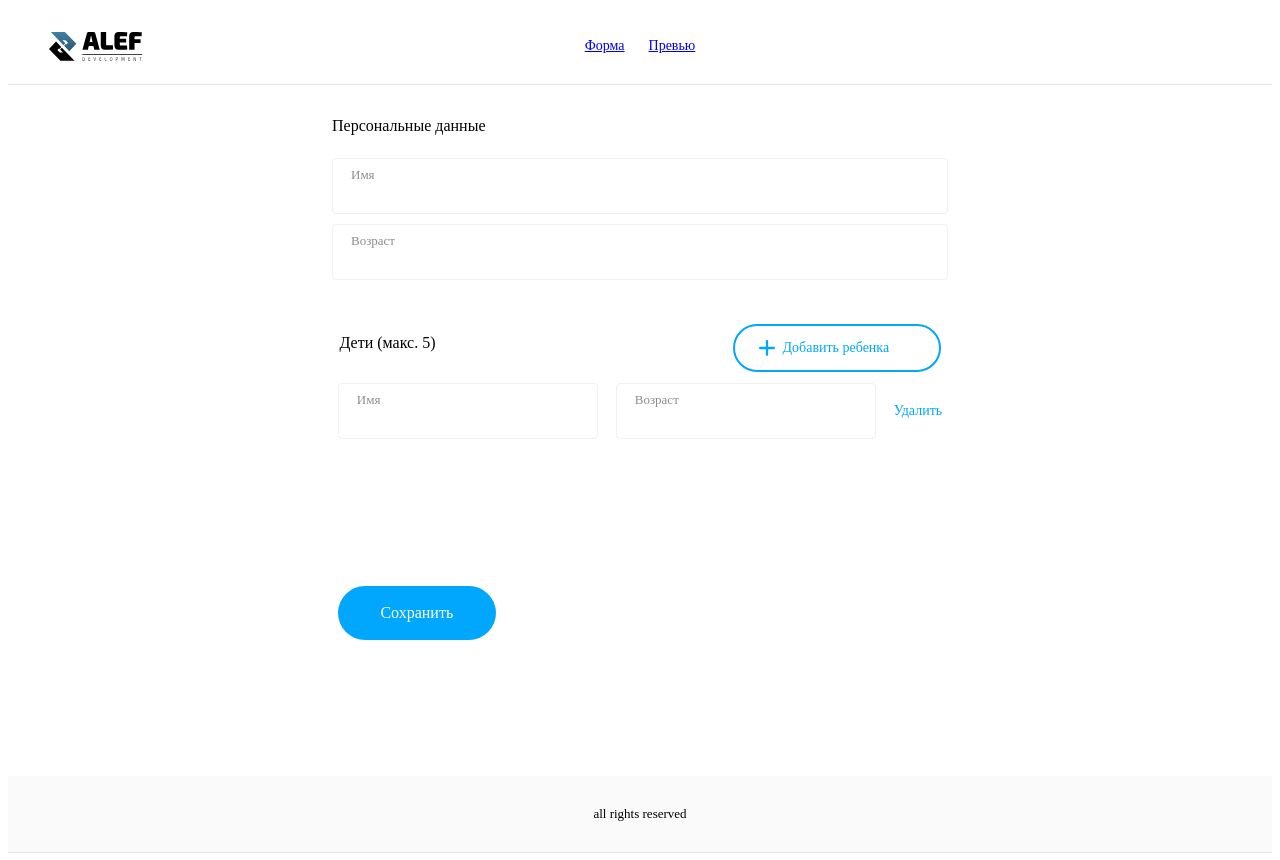
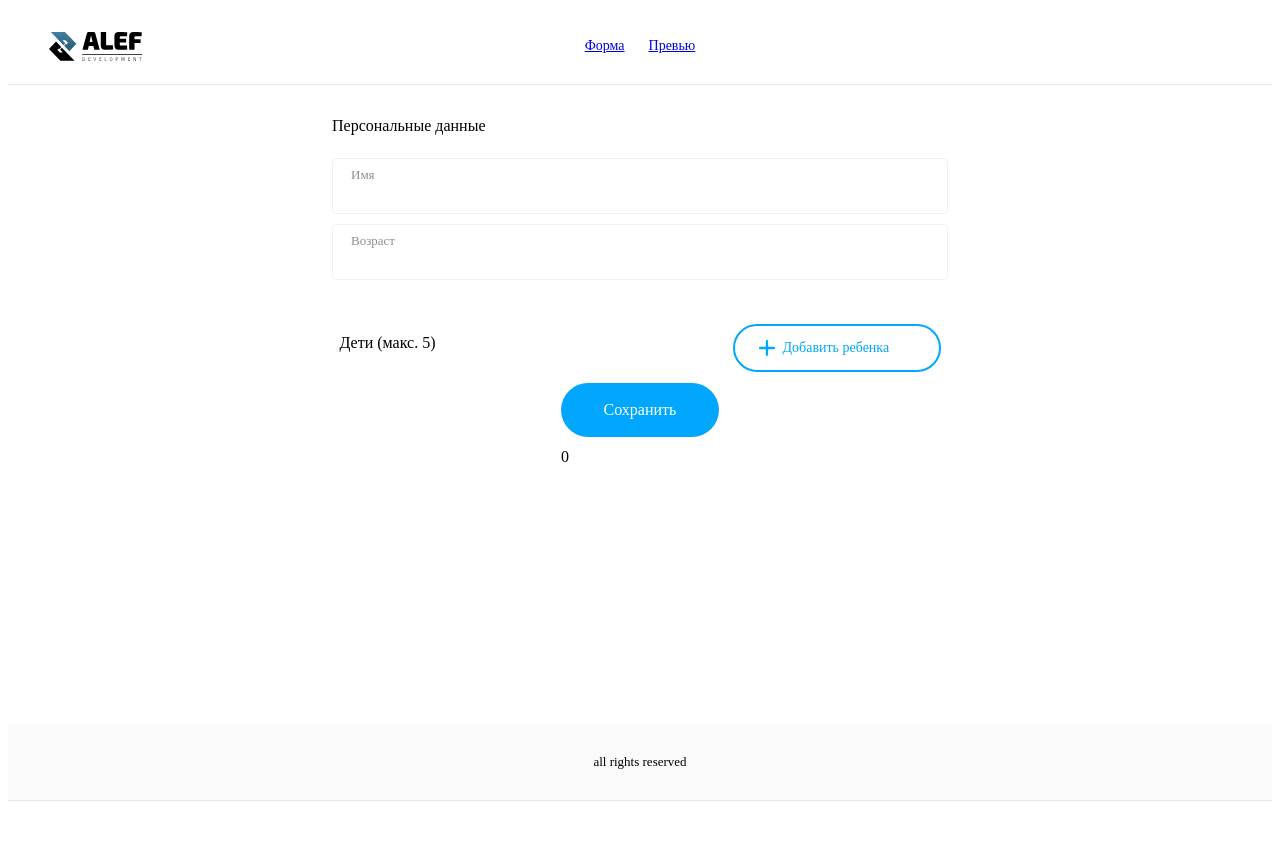
Before and after one commit to DerkachDiana/Alef, a Vue app: page / in a window 1280 px wide. After the commit the page ends 808 px from the top, so only its background shows below. Built offline with nearby package versions, Linux system fonts and the light colour scheme.

Commit message:
add js to AddChild

```diff
--- a/src/App.vue
+++ b/src/App.vue
@@ -1,7 +1,7 @@
 <template>
  <div class="app">
    <HeaderComponent/>
-   <router-view></router-view>
+   <router-view class="content"></router-view>
    <FooterComponent/>
  </div>
 </template>
@@ -13,5 +13,7 @@ export default {
 }
 </script>
 <style>
-
+.content {
+  min-height: 80vh;
+}
 </style>
--- a/src/components/ChildCard.vue
+++ b/src/components/ChildCard.vue
@@ -5,7 +5,7 @@
         <div class="container__form__row">
           <InputComponent input-type="text" input-value="Имя" width="238px"/>
           <InputComponent input-type="text" input-value="Возраст" width="238px"/>
-          <DeleteButtonComponent/>
+          <DeleteButtonComponent @click="deleteChild"/>
         </div>
       </div>
     </div>
@@ -17,7 +17,12 @@ import InputComponent from './InputComponent'
 import DeleteButtonComponent from './DeleteButtonComponent'
 export default {
   name: 'ChildCard',
-  components: { DeleteButtonComponent, InputComponent }
+  components: { DeleteButtonComponent, InputComponent },
+  methods: {
+    deleteChild () {
+
+    }
+  }
 }
 </script>
 
--- a/src/views/FormPage.vue
+++ b/src/views/FormPage.vue
@@ -9,11 +9,14 @@
       <div class="content-constraint__childCard">
         <div class="content-constraint__childCard__row">
           <TitleComponent title="Дети (макс. 5)"/>
-          <AddButtonComponent text="Добавить ребенка"/>
+          <AddButtonComponent @click="addChild" text="Добавить ребенка"/>
         </div>
         <div class="content-constraint__childCard__childCard-SaveButton">
-          <ChildCard/>
+          <div v-for="child in children" :key="child">
+            <ChildCard />
+          </div>
           <SaveButton text="Сохранить"></SaveButton>
+          {{this.childNumber}}
         </div>
       </div>
     </div>
@@ -26,7 +29,25 @@ import AddButtonComponent from '@/components/AddButtonComponent'
 import SaveButton from '@/components/SaveButton'
 import ChildCard from '@/components/ChildCard'
 export default {
-  components: { ChildCard, SaveButton, AddButtonComponent, InputComponent, TitleComponent }
+  components: { ChildCard, SaveButton, AddButtonComponent, InputComponent, TitleComponent },
+  data () {
+    return {
+      childNumber: 0,
+      children: [],
+      child: {
+        id: 2,
+        name: '',
+        age: 15
+      }
+    }
+  },
+  methods: {
+    addChild () {
+      if (this.children.length < 5) this.children.push(this.child)
+    }
+  },
+  computed: {
+  }
 }
 </script>
 <style>
@@ -34,7 +55,6 @@ export default {
   display:flex;
   flex-direction: column;
   align-items: center;
-  margin-bottom: 136px;
 }
 .content-constraint {
   display:flex;
```
